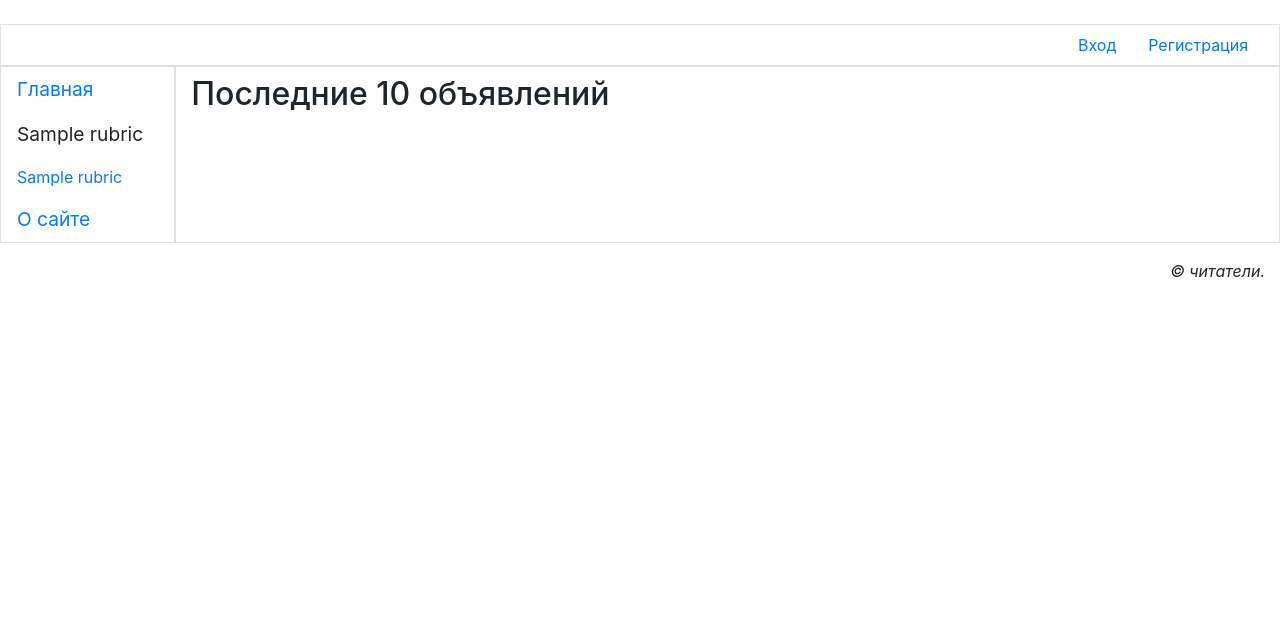
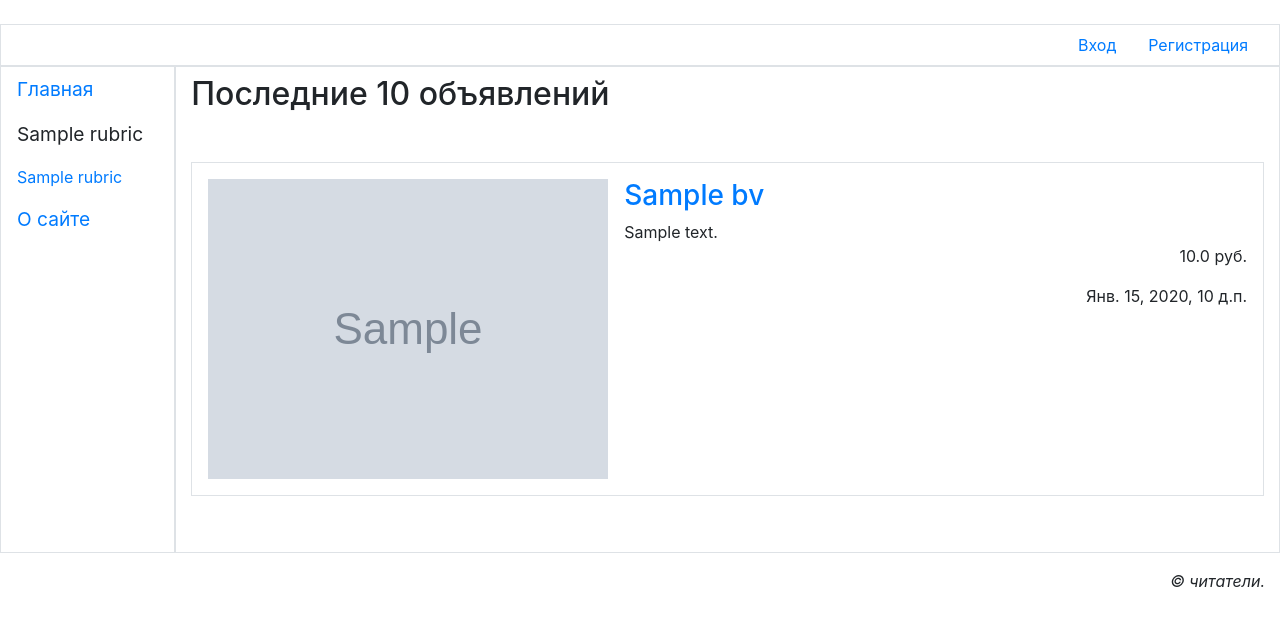
Before and after one commit to delenie1-3/bvito, a Django app: page / in a window 1280 px wide. Shown: the part 115-741 px from the top of the page. Run offline with Django 3.2, Linux system fonts and the light colour scheme; tables that the repository leaves empty hold one stand-in row (values such as "Sample post"); grey boxes marked "Sample" are stand-in pictures; some libraries are stand-ins or nearby versions.

Commit message:
add 10 objava (BAD VIEW)

```diff
--- a/main/templates/main/index.html
+++ b/main/templates/main/index.html
@@ -1,4 +1,33 @@
 {%extends "layout/basic.html"%}
+
+{%load thumbnail%}
+{%load static%}
+{%load bootstrap4%}
+
+{%block title%}Последние 10 объявлений{%endblock%}
+
 {%block content%}
-<h2>Последние 10 объявлений</h2>
+<h2 class="mb-2">Последние 10 объявлений</h2>
+{%if bbs%}
+<ul class="list-unstyled">
+    {%for bv in bbs%}
+    <li class="media my-5 p-3 border">
+        {%url 'main:index_index' rubric_pk=rubric.pk pk=bv.pk as url%}
+        <a href="{{url}}{{all}}">
+            {%if bv.image%}
+            <img class="mr-3" src="{%thumbnail bv.image 'default'%}">
+            {%else%}
+            <img class="mr-3" src="{%static 'main/empty.jpg'%}">
+            {%endif%}
+        </a>
+        <div class="media-body">
+            <h3><a href="{{url}}{{all}}">{{bv.title}}</a></h3>
+            <div>{{bv.content}}</div>
+            <p class="text-right font_weight-bold">{{bv.price}} руб.</p>
+            <p class="text-right font_weight-bold">{{bv.created_at}}</p>
+        </div>
+    </li>
+    {%endfor%}
+</ul>
+{%endif%}
 {%endblock%}
--- a/main/views.py
+++ b/main/views.py
@@ -35,7 +35,9 @@ from .forms import SearchForm
 
 
 def index(request):#контроллер-функция главной страницы
-    return render(request, 'main/index.html')
+    bbs = Bv.objects.filter(is_active=True)[:10]
+    context = {'bbs':bbs}
+    return render(request, 'main/index.html', context)
 
 def other_page(request, page):
     try:
```
Also changed, not shown: media/1630505671.814837.png (added), media/thmbnails/1630505671.814837.png.96x96_q85_crop-scale.jpg (added), 1 other file.
